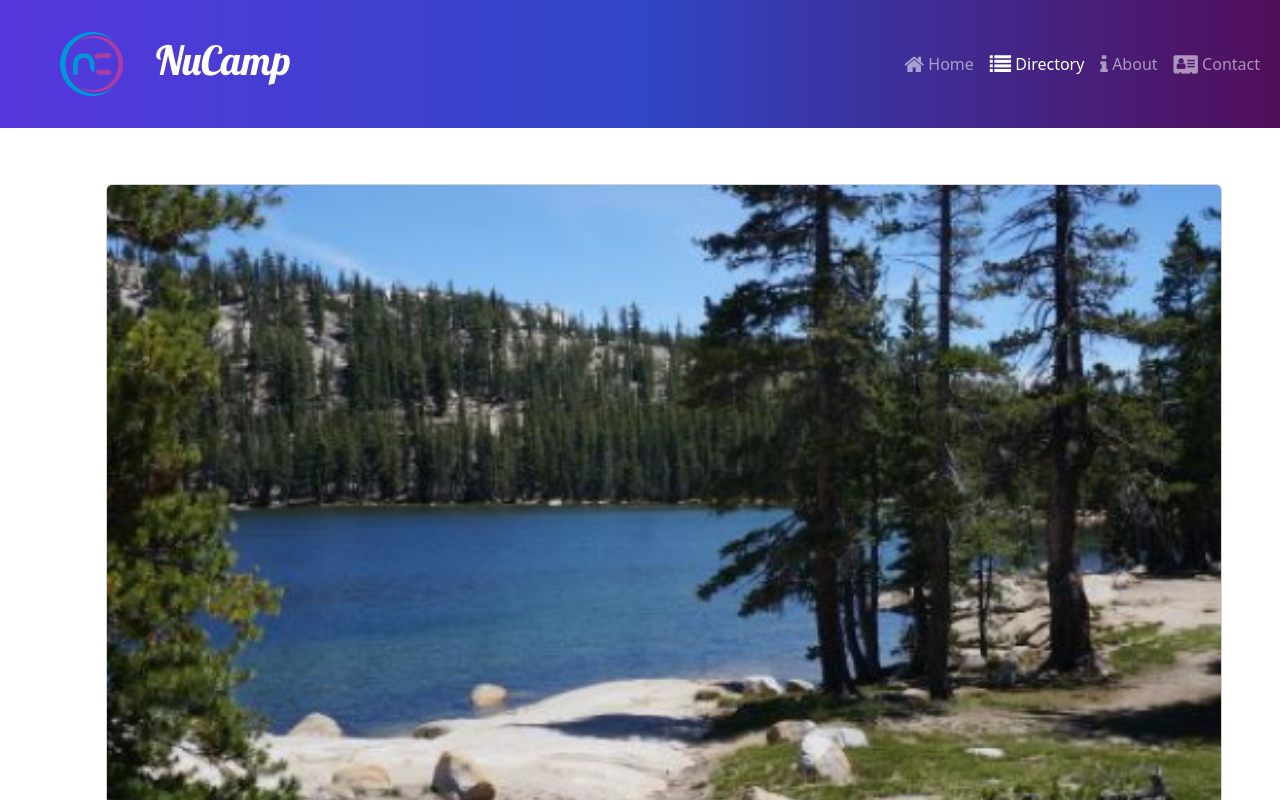
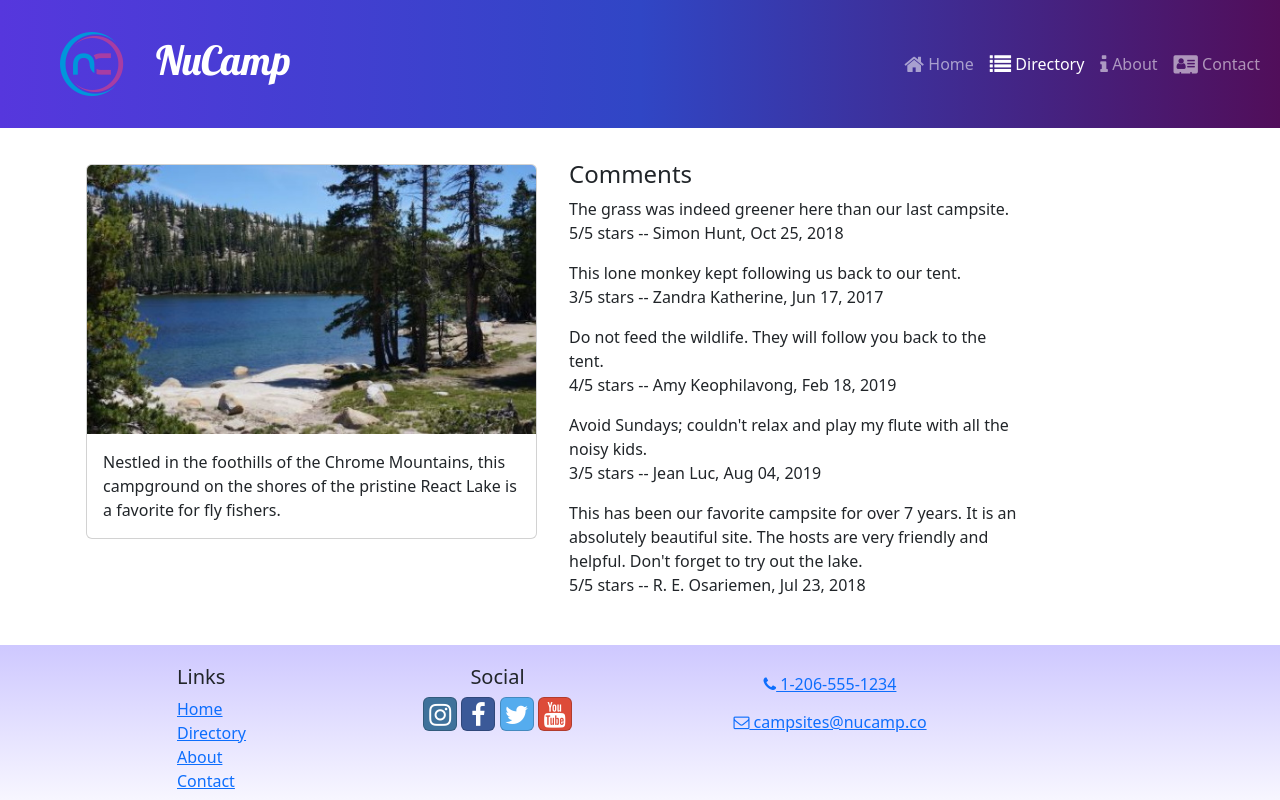
Before and after one commit to Michael-Flynn/nucampsite, a React (Create React App) app: page /directory/0 in a window 1280 px wide. Shown: the top 800 px of the page. Built offline with nearby package versions, Linux system fonts and the light colour scheme.

Commit message:
Comments

```diff
--- a/src/features/campsites/CampsitesDetail.js
+++ b/src/features/campsites/CampsitesDetail.js
@@ -4,7 +4,7 @@
     const { image, name, description} = campsite;
 
     return (
-        <Col md='12' className='m-4'>
+        <Col md='5' className='m-1'>
             <Card>
                 <CardImg top src={image} alt={name} />
                 <CardBody>
--- /dev/null
+++ b/src/features/comments/Comment.js
@@ -0,0 +1,15 @@
+import { formatDate } from '../../utils/FormatDate';
+
+const Comment = ({ comment })=> {
+    const { text: commentText, rating, author, date } = comment;
+
+    return (
+        <p>
+            {commentText}
+            <br />
+            {rating}/5 stars  -- {author}, {formatDate(date)}
+        </p>
+    );
+};
+
+export default Comment;
--- /dev/null
+++ b/src/features/comments/CommentsList.js
@@ -0,0 +1,26 @@
+import { Col } from 'reactstrap';
+import Comment from './Comment';
+import { selectCommentsByCampsiteId } from './commentSlice';
+
+const CommentsList = ({ campsiteId }) => {
+  const comments = selectCommentsByCampsiteId(campsiteId)
+
+  if (comments && comments.length > 0) {
+    return (
+      <Col md="5" className="ms-1">
+        <h4>Comments</h4>
+        {comments.map((comment) => {
+          return <Comment key={comment.id} comment={comment} />
+        })}
+      </Col>
+    );
+  }
+
+  return (
+    <Col md="5" className="m-1">
+      There are no comments for this campsite yet.
+    </Col>
+  );
+};
+
+export default CommentsList;
--- /dev/null
+++ b/src/features/comments/commentSlice.js
@@ -0,0 +1,6 @@
+// organizing the logic dealing with different section's state
+import { COMMENTS } from  '../../app/shared/COMMENTS';
+
+export const selectCommentsByCampsiteId =(campsiteId) => {
+    return COMMENTS.filter((comment) => comment.campsiteId === parseInt(campsiteId));
+}
--- a/src/pages/CampsiteDetailPage.js
+++ b/src/pages/CampsiteDetailPage.js
@@ -2,6 +2,7 @@
 import { useParams } from 'react-router-dom';
 import { selectCampsiteById } from '../features/campsites/campsitesSlice';
 import CampsiteDetail from '../features/campsites/CampsitesDetail';
+import CommentsList from '../features/comments/CommentsList';
 
 const CampsiteDetailPage = () => {
     const { campsiteId } = useParams();
@@ -11,6 +12,7 @@
         <Container>
             <Row>
                 <CampsiteDetail campsite={campsite} />
+                <CommentsList campsiteId={campsiteId} />
             </Row>
         </Container>
     );
--- /dev/null
+++ b/src/utils/FormatDate.js
@@ -0,0 +1,7 @@
+export const formatDate = (date) => {
+    return new Intl.DateTimeFormat('en-US', {
+            year: 'numeric',
+            month: 'short',
+            day: '2-digit'
+    }).format(new Date(Date.parse(date)))
+};
```
